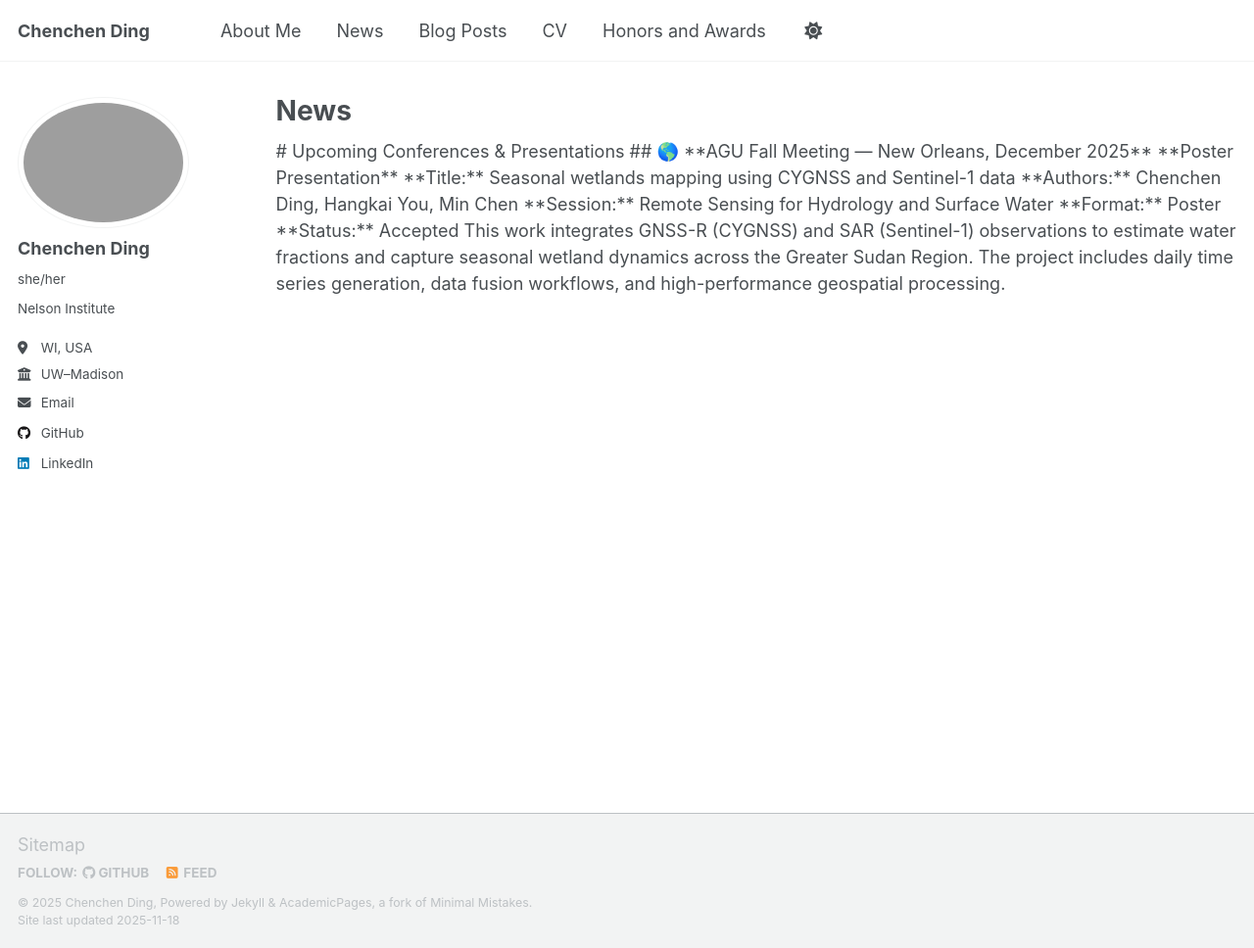
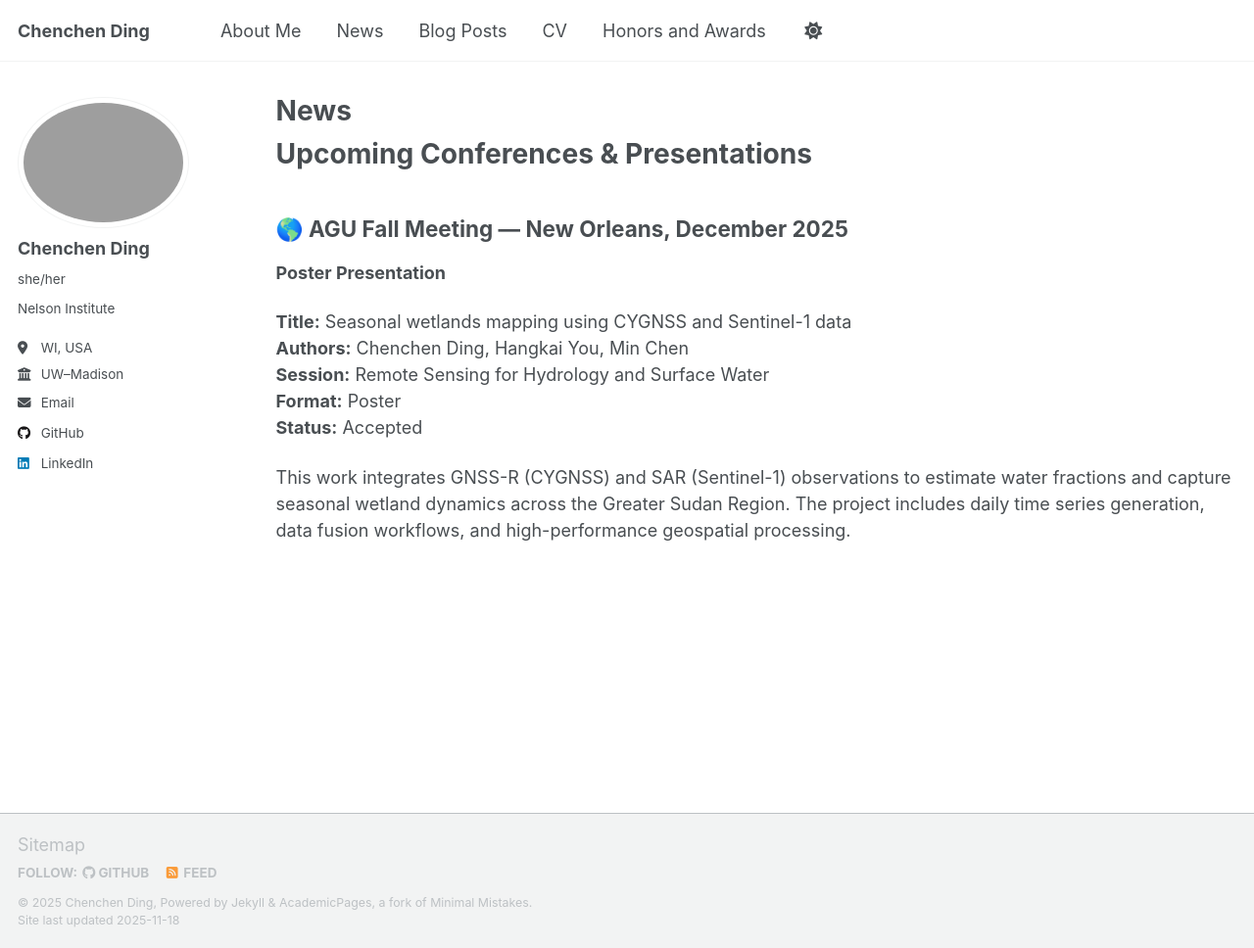
Before and after one commit to DCC0329/ChenchenDing.github.io, a Jekyll site: the page built from _pages/News.html, in a window 1280 px wide and 968 px high. Shown: the whole window at 98% size. Built offline with Jekyll 4.4.1, drawn with Linux system fonts in a browser that asks for light colours; a script that is not in the unit is left out.

Commit message:
Refactor AGU Fall Meeting details in News.html
Updated the formatting of the AGU Fall Meeting presentation details for better readability.

```diff
--- a/_pages/News.html
+++ b/_pages/News.html
@@ -5,15 +5,19 @@ permalink: /teaching/
 author_profile: true
 ---
 
-# Upcoming Conferences & Presentations
+<h1>Upcoming Conferences & Presentations</h1>
 
-## 🌎 **AGU Fall Meeting — New Orleans, December 2025**
-**Poster Presentation**
+<h2>🌎 <strong>AGU Fall Meeting — New Orleans, December 2025</strong></h2>
+<p><strong>Poster Presentation</strong></p>
 
-**Title:** Seasonal wetlands mapping using CYGNSS and Sentinel-1 data
-**Authors:** Chenchen Ding, Hangkai You, Min Chen
-**Session:** Remote Sensing for Hydrology and Surface Water
-**Format:** Poster
-**Status:** Accepted
+<p>
+  <strong>Title:</strong> Seasonal wetlands mapping using CYGNSS and Sentinel-1 data<br>
+  <strong>Authors:</strong> Chenchen Ding, Hangkai You, Min Chen<br>
+  <strong>Session:</strong> Remote Sensing for Hydrology and Surface Water<br>
+  <strong>Format:</strong> Poster<br>
+  <strong>Status:</strong> Accepted
+</p>
 
+<p>
 This work integrates GNSS-R (CYGNSS) and SAR (Sentinel-1) observations to estimate water fractions and capture seasonal wetland dynamics across the Greater Sudan Region. The project includes daily time series generation, data fusion workflows, and high-performance geospatial processing.
+</p>
```
